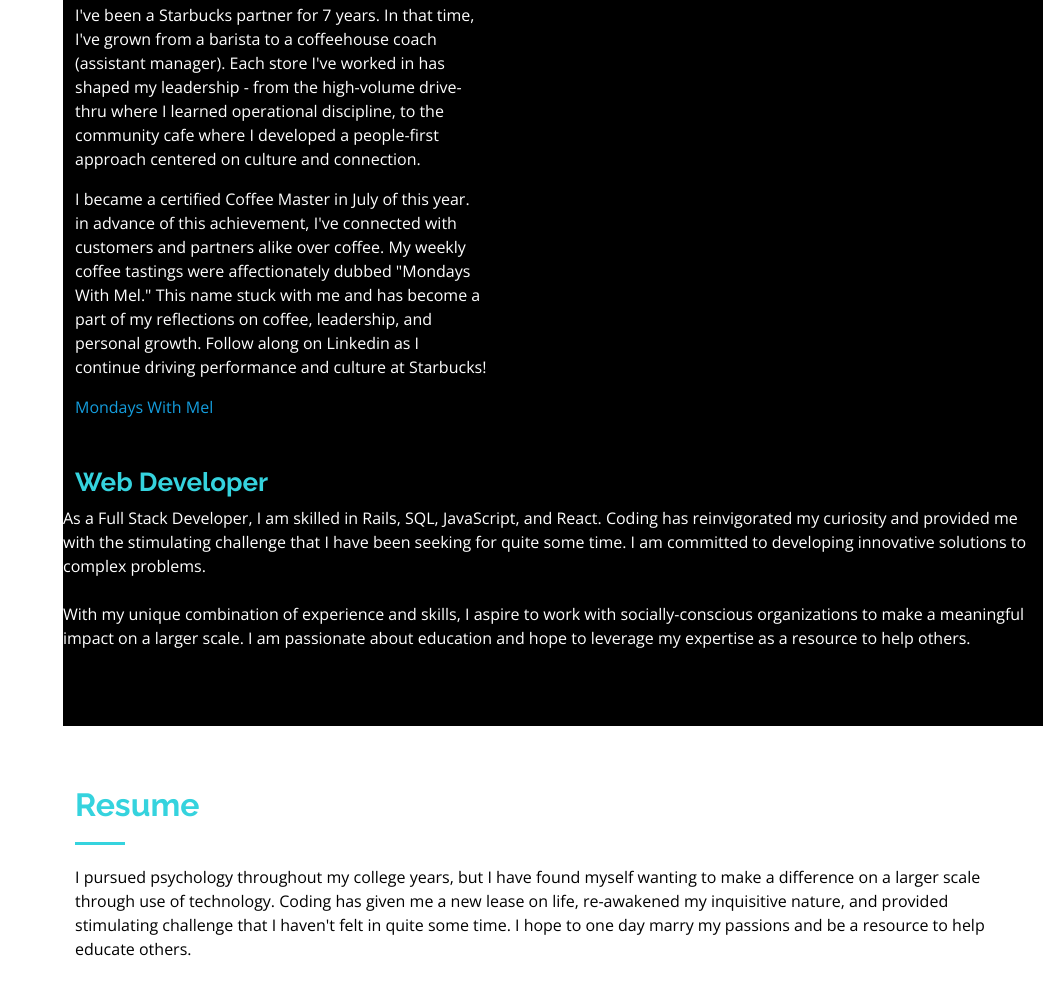
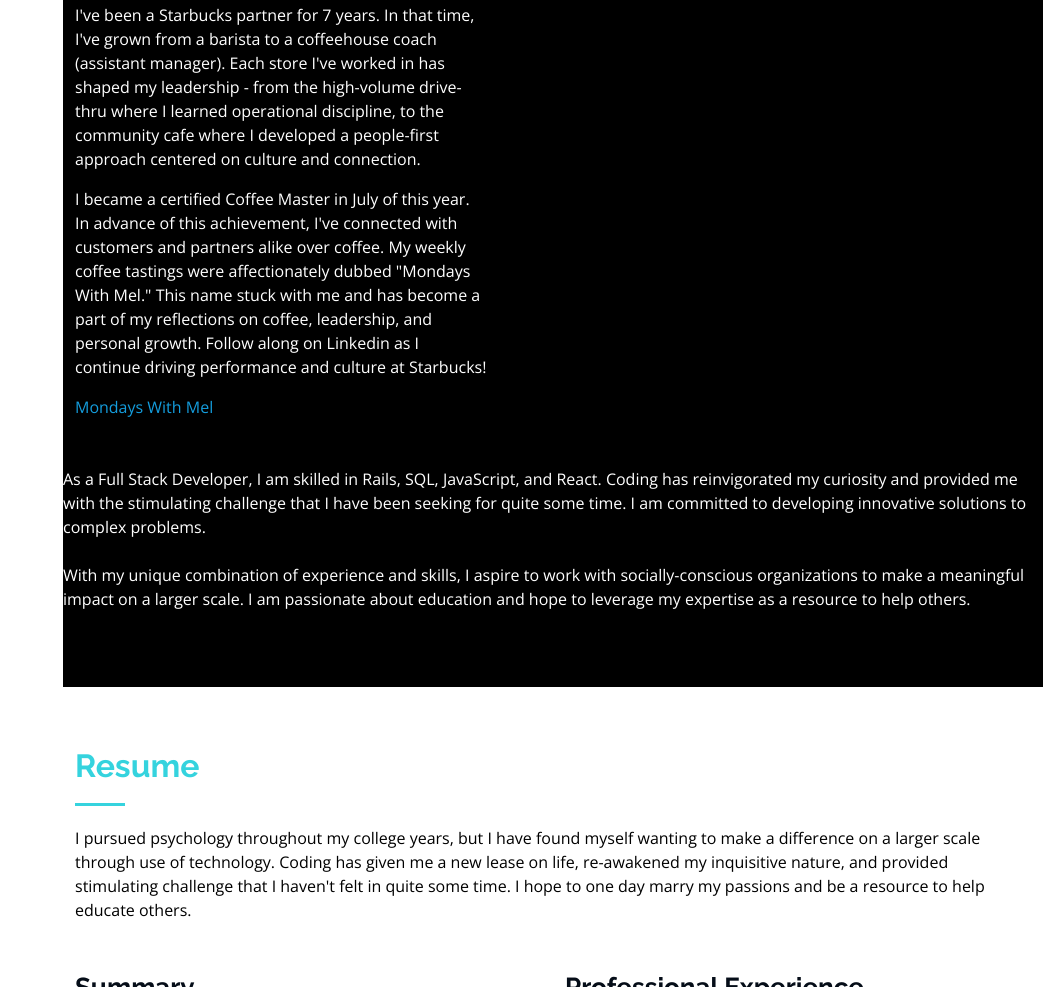
Before and after one commit to TheCodingBarista/thecodingbarista.github.io, a plain HTML site: page index.html in a window 1280 px wide. Shown: the part 1804-2791 px from the top of the page, without its empty margins (237-1280 px from the left). Drawn offline with nearby package versions, Linux system fonts and the light colour scheme.

Commit message:
About me edits

```diff
--- a/index.html
+++ b/index.html
@@ -104,7 +104,7 @@
             <h3>My Starbucks Journey</h3></h3>
             <p><strong> While I do love a good cup of coffee, I'm not your average Joe!</strong></p>
             <p> I've been a Starbucks partner for 7 years. In that time, I've grown from a barista to a coffeehouse coach (assistant manager). Each store I've worked in has shaped my leadership - from the high-volume drive-thru where I learned operational discipline, to the community cafe where I developed a people-first approach centered on culture and connection.</p>
-      <p>I became a certified Coffee Master in July of this year. in advance of this achievement, I've connected with customers and partners alike over coffee. My weekly coffee tastings were affectionately dubbed "Mondays With Mel." This name stuck with me and has become a part of my reflections on coffee, leadership, and personal growth. Follow along on Linkedin as I continue driving performance and culture at Starbucks! </p>
+      <p>I became a certified Coffee Master in July of this year. In advance of this achievement, I've connected with customers and partners alike over coffee. My weekly coffee tastings were affectionately dubbed "Mondays With Mel." This name stuck with me and has become a part of my reflections on coffee, leadership, and personal growth. Follow along on Linkedin as I continue driving performance and culture at Starbucks! </p>
       <a <a href="https://www.linkedin.com/in/melbennettholt/" class="button-link">Mondays With Mel</a>
         </div>
         </div>
@@ -113,8 +113,6 @@
         <div class="row">
 
           <div class="col-lg-8 pt-4 pt-lg-0 content" data-aos="fade-left">
-
-            <h3>Web Developer</h3>
 
          </div>
         </div>
```
